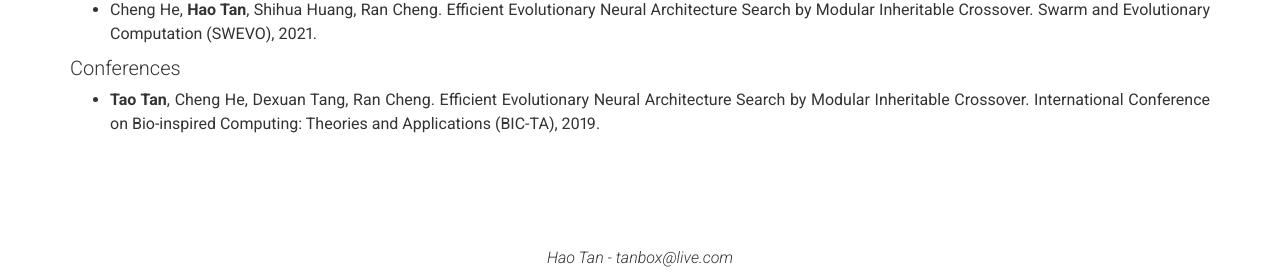
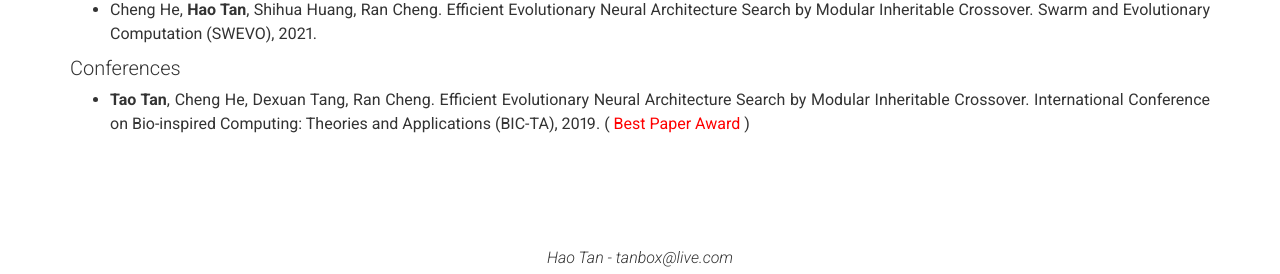
Before and after one commit to haotan1998/haotan1998.github.io, a Jekyll site: the page built from index.md, in a window 1280 px wide. Shown: the part 1619-1893 px from the top of the page. Built offline with Jekyll 4.4.1, drawn with Linux system fonts in a browser that asks for light colours; nearby versions of some CDN libraries.

Commit message:
red texts

```diff
--- a/_config.yml
+++ b/_config.yml
@@ -103,7 +103,7 @@ content:
       ## Conferences
       - **Tao Tan**, Cheng He, Dexuan Tang, Ran Cheng.
       Efficient Evolutionary Neural Architecture Search by Modular Inheritable Crossover.
-      International Conference on Bio-inspired Computing: Theories and Applications (BIC-TA), 2019.
+      International Conference on Bio-inspired Computing: Theories and Applications (BIC-TA), 2019. (<font color="red"> Best Paper Award </font>)
 # Footer
 footer_show_references: false
 # references_title: References on request (Override references text)
```
Also changed, not shown: 2 other files.
